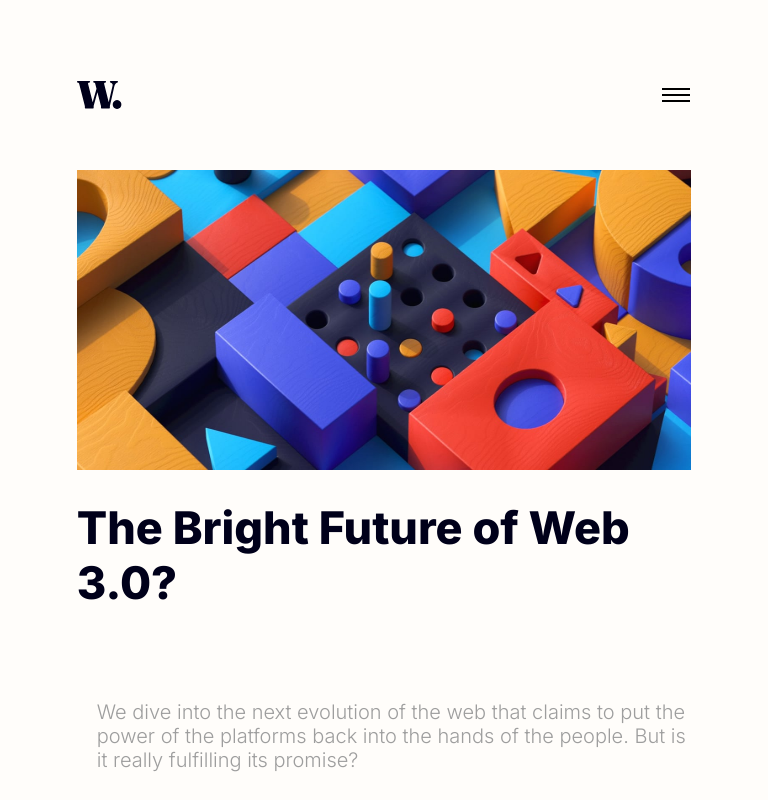
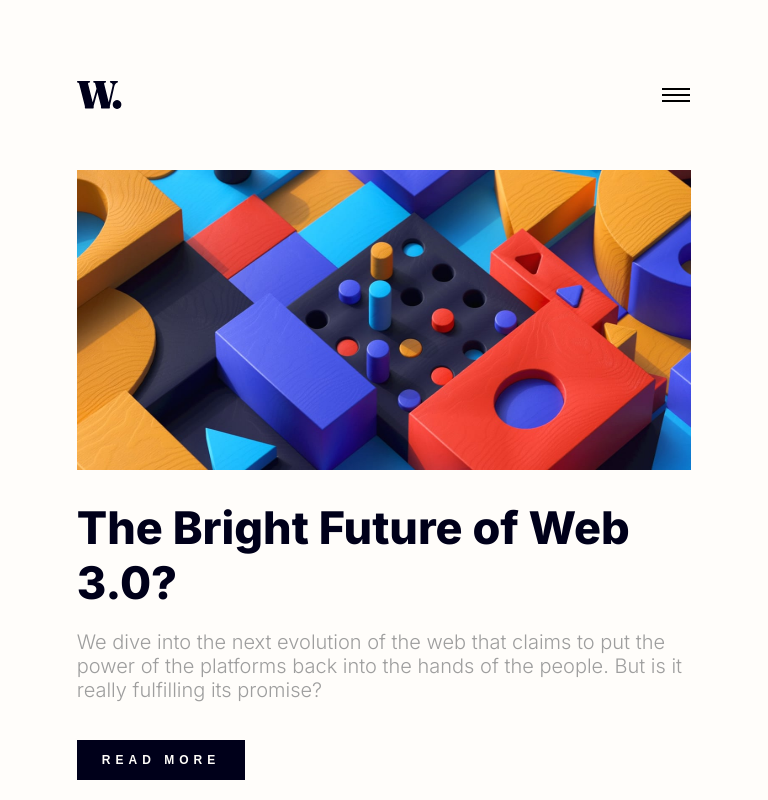
Before and after one commit to Sibonsio/news-homepage-ui, a React (Vite) app in the folder news-homepage/: page / in a window 768 px wide. Shown: the top 800 px of the page. Built offline with nearby package versions, Linux system fonts and the light colour scheme.

Commit message:
updated the hero.css code,app.jsx and sidebar.css

```diff
--- a/news-homepage/src/App.jsx
+++ b/news-homepage/src/App.jsx
@@ -13,7 +13,7 @@ const handleClick = ()=>{
   return (
     <>
     <Navbar handleClick={handleClick}/>
-    {isClicked && <Sidebar handleClose={handleClick}/>}
+    {isClicked && <Sidebar  handleClose={handleClick}/>}
     <Hero/>
     </>
   )
--- a/news-homepage/src/components/Hero.css
+++ b/news-homepage/src/components/Hero.css
@@ -5,6 +5,7 @@
 
 }
 .hero{
+    overflow: hidden;
     justify-self: center;
     display: grid;
     grid-template-columns: 2fr 1fr;
@@ -117,6 +118,22 @@ hr{
     }
     .text-container{
         flex-direction: column;
+        justify-content: center;
+        align-items: flex-start;
+
+    }
+    .title-div{
+       height: 60px;
+    }
+    .title{
+        height: 70px;
+    }
+    .button-div{
+        align-items: flex-start;
+        height: 120px;
+    }
+    .herobutton,.description{
+        margin-left: 0;
     }
 }
 @media (min-width:1001px) and (max-width:1388px){
@@ -135,3 +152,28 @@ hr{
 }
 
 }
+@media (min-width:792px) and (max-width:1000px){
+    .title-div{
+        height: 80px;
+
+
+     }
+     .button-div{
+        justify-content: center;
+        gap: 30px;
+
+     }
+
+
+}
+@media (min-width:464px) and (max-width:792px){
+    .title-div{
+        height: 130px;
+
+
+     }
+     .button-div{
+        height: 150px;
+     }
+
+}
--- a/news-homepage/src/components/Sidebar.css
+++ b/news-homepage/src/components/Sidebar.css
@@ -1,23 +1,28 @@
 .sidebar{
-    position: relative;
+    position:fixed;
     justify-self: flex-end;
-    bottom:110px;
+    top:0;
     display: flex;
     justify-content: space-between;
-    height: 500px;
+    height: 1000px;
     background-color:hsl(36, 100%, 99%) ;
-    min-width: 300px;
-    height: 500px;
+    width: 100%;
     border: 1px   ;
     box-shadow: 1px 1px 2px 2px hsl(233, 8%, 79%) ;
+    z-index: 10px;
+    padding-top: 52px;
+
+
 }
+
 .side-button{
     width: 30px;
     height: 30px;
     border: 0;
     background-color: hsl(36, 100%, 99%);
-    margin-top: 30px;
-    margin-right: 20px;
+    margin-top: 8px;
+    margin-right: 45px;
+    margin-bottom: 70px;
 }
 .item-bar{
     list-style: none;
@@ -29,12 +34,13 @@
 .side-list{
     display: flex;
     flex-direction: column;
-    justify-content: space-between;
-    align-self: center;
+    justify-content: center;
+    gap: 50px;
     height: 50%;
 }
 .side-button img{
     width: 20px;
     height: 20px;
     justify-self: center;
+
 }
```
